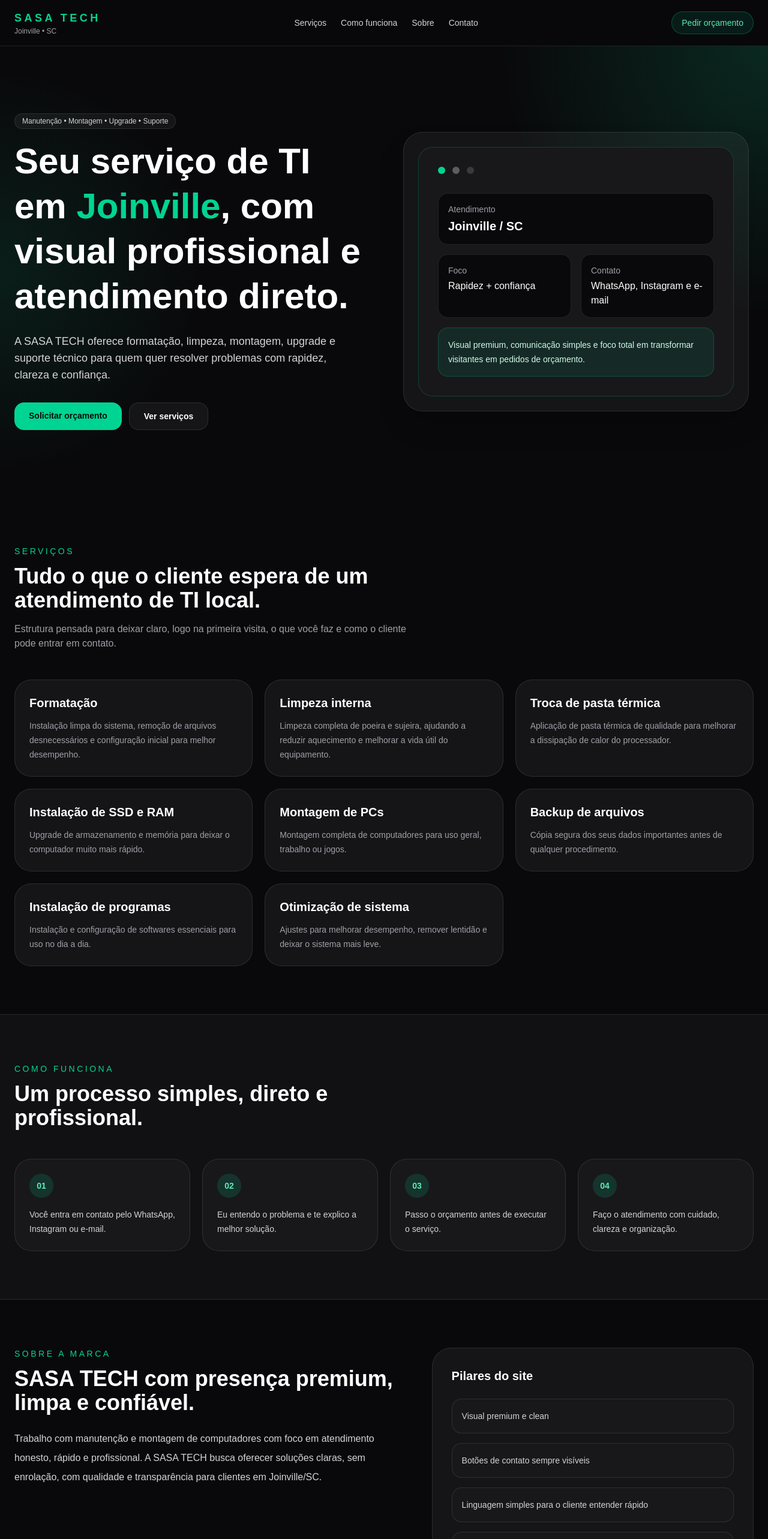
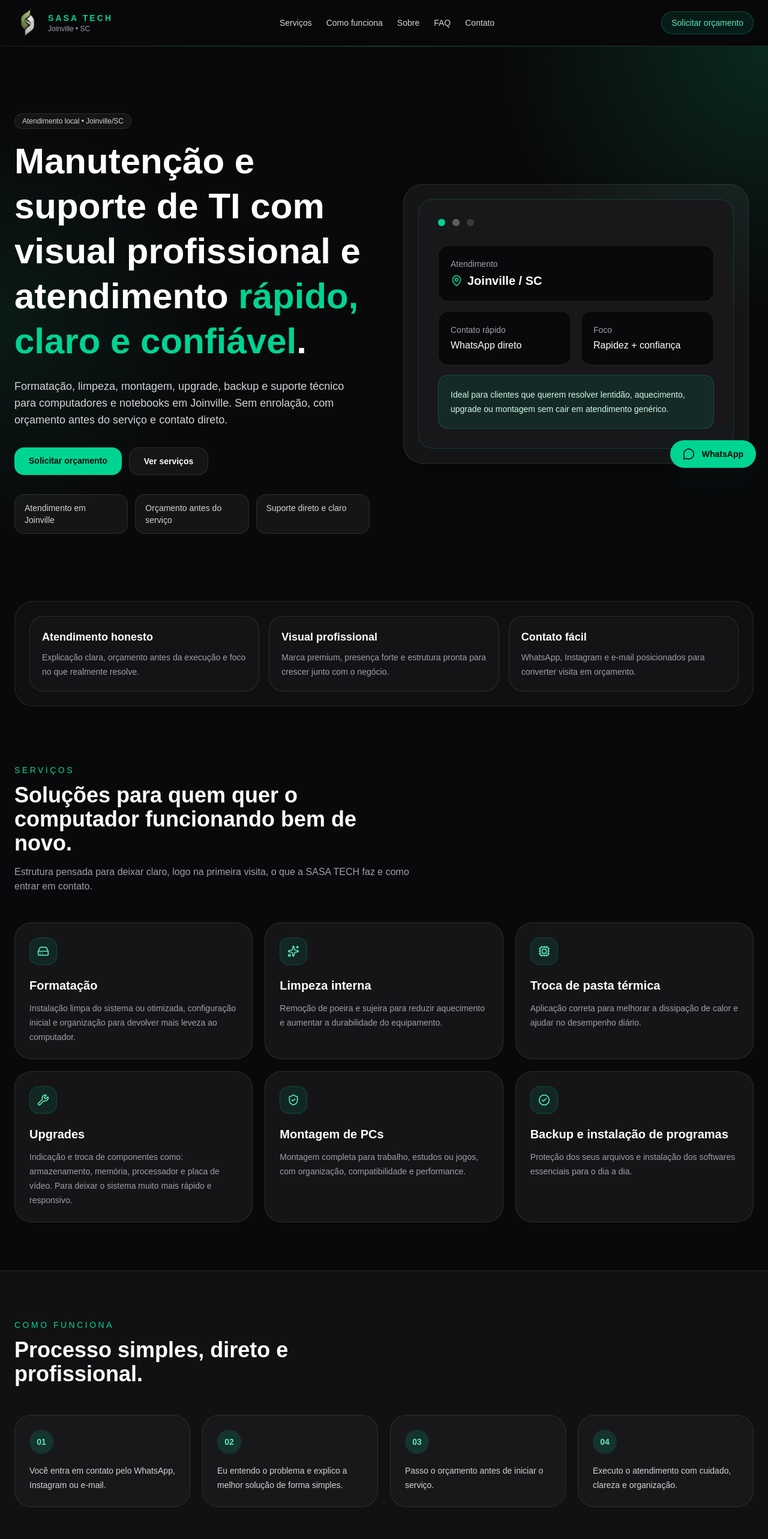
Before and after one commit to Matheus-Laureano/sasa-tech-site, a Next.js app: page / in a window 1280 px wide. Shown: the top 2566 px of the page at 60% size. Built offline with nearby package versions, Linux system fonts and the light colour scheme.

Commit message:
Pequenas mudanças visuais

```diff
--- a/app/page.tsx
+++ b/app/page.tsx
@@ -1,66 +1,65 @@
+import { AtSign, CheckCircle2, Cpu, HardDrive, Mail, MapPin, MessageCircle, ShieldCheck, Sparkles, Wrench } from "lucide-react";
+import Image from "next/image";
+
 export default function SasaTechHomepage() {
   const services = [
     {
       title: "Formatação",
       description:
-        "Instalação limpa do sistema, remoção de arquivos desnecessários e configuração inicial para melhor desempenho.",
+        "Instalação limpa do sistema ou otimizada, configuração inicial e organização para devolver mais leveza ao computador.",
+      icon: HardDrive,
     },
     {
       title: "Limpeza interna",
       description:
-        "Limpeza completa de poeira e sujeira, ajudando a reduzir aquecimento e melhorar a vida útil do equipamento.",
+        "Remoção de poeira e sujeira para reduzir aquecimento e aumentar a durabilidade do equipamento.",
+      icon: Sparkles,
     },
     {
       title: "Troca de pasta térmica",
       description:
-        "Aplicação de pasta térmica de qualidade para melhorar a dissipação de calor do processador.",
+        "Aplicação correta para melhorar a dissipação de calor e ajudar no desempenho diário.",
+      icon: Cpu,
     },
     {
-      title: "Instalação de SSD e RAM",
+      title: "Upgrades",
       description:
-        "Upgrade de armazenamento e memória para deixar o computador muito mais rápido.",
+        "Indicação e troca de componentes como: armazenamento, memória, processador e placa de vídeo. Para deixar o sistema muito mais rápido e responsivo.",
+      icon: Wrench,
     },
     {
       title: "Montagem de PCs",
       description:
-        "Montagem completa de computadores para uso geral, trabalho ou jogos.",
+        "Montagem completa para trabalho, estudos ou jogos, com organização, compatibilidade e performance.",
+      icon: ShieldCheck,
     },
     {
-      title: "Backup de arquivos",
+      title: "Backup e instalação de programas",
       description:
-        "Cópia segura dos seus dados importantes antes de qualquer procedimento.",
-    },
-    {
-      title: "Instalação de programas",
-      description:
-        "Instalação e configuração de softwares essenciais para uso no dia a dia.",
-    },
-    {
-      title: "Otimização de sistema",
-      description:
-        "Ajustes para melhorar desempenho, remover lentidão e deixar o sistema mais leve.",
+        "Proteção dos seus arquivos e instalação dos softwares essenciais para o dia a dia.",
+      icon: CheckCircle2,
     },
   ];
 
   const steps = [
     "Você entra em contato pelo WhatsApp, Instagram ou e-mail.",
-    "Eu entendo o problema e te explico a melhor solução.",
-    "Passo o orçamento antes de executar o serviço.",
-    "Faço o atendimento com cuidado, clareza e organização.",
+    "Eu entendo o problema e explico a melhor solução de forma simples.",
+    "Passo o orçamento antes de iniciar o serviço.",
+    "Executo o atendimento com cuidado, clareza e organização.",
   ];
 
   const faqs = [
     {
       q: "Quais serviços a SASA TECH faz?",
-      a: "Formatação, limpeza, montagem, upgrade e suporte técnico em geral para computadores e notebooks.",
+      a: "Formatação, limpeza interna, troca de pasta térmica, upgrade, montagem de PCs, backup e instalação de programas.",
     },
     {
       q: "Você atende em Joinville?",
-      a: "Sim. O foco é Joinville/SC, com atendimento pensado para a região.",
+      a: "Sim. O foco é Joinville/SC, com atendimento pensado para quem busca agilidade e confiança na região.",
     },
     {
-      q: "Faz orçamento antes do serviço?",
-      a: "Sim. A ideia é sempre deixar claro o que será feito antes de começar.",
+      q: "Como funciona o orçamento?",
+      a: "O objetivo é sempre deixar claro o que será feito sem compromisso financeiro algum antes de começar qualquer procedimento.",
     },
     {
       q: "Atende notebook e PC?",
@@ -68,51 +67,85 @@ export default function SasaTechHomepage() {
     },
   ];
 
+  const contactLinks = {
+    whatsapp: "https://wa.me/5547999609562?text=Olá,%20quero%20um%20orçamento",
+    instagram: "https://instagram.com/sasa.tech",
+    email: "mailto:contato@sasatech.com.br",
+  };
+
   return (
-    <div className="min-h-screen bg-zinc-950 text-zinc-100">
-      <header className="sticky top-0 z-50 border-b border-white/10 bg-zinc-950/85 backdrop-blur">
+    <div className="min-h-screen bg-zinc-950 text-zinc-100 selection:bg-emerald-400 selection:text-zinc-950">
+      <a
+        href={contactLinks.whatsapp}
+        target="_blank"
+        rel="noreferrer"
+        className="fixed bottom-5 right-5 z-50 inline-flex items-center gap-3 rounded-full border border-emerald-400/30 bg-emerald-400 px-5 py-3 text-sm font-semibold text-zinc-950 shadow-2xl shadow-emerald-950/40 transition hover:scale-[1.02]"
+      >
+        <MessageCircle className="h-5 w-5" />
+        WhatsApp
+      </a>
+
+      <header className="sticky top-0 z-40 border-b border-white/10 bg-zinc-950/80 backdrop-blur-xl">
         <div className="mx-auto flex max-w-7xl items-center justify-between px-6 py-4">
-          <div>
-            <div className="text-lg font-semibold tracking-[0.25em] text-emerald-400">
+          <a href="#inicio" className="group flex items-center gap-3">
+            <Image
+              src="/logo.png"
+              alt="SASA TECH"
+              width={44}
+              height={44}
+              className="h-11 w-11 object-contain transition group-hover:opacity-80"
+            />
+            <div className="flex flex-col leading-tight">
+              <span className="text-sm font-semibold tracking-[0.22em] text-emerald-400 transition group-hover:text-emerald-300">
                 SASA TECH
+              </span>
+              <span className="text-xs text-zinc-400">Joinville • SC</span>
             </div>
-            <div className="text-xs text-zinc-400">Joinville • SC</div>
-          </div>
+          </a>
 
           <nav className="hidden gap-6 text-sm text-zinc-300 md:flex">
             <a href="#servicos" className="transition hover:text-white">Serviços</a>
             <a href="#como-funciona" className="transition hover:text-white">Como funciona</a>
             <a href="#sobre" className="transition hover:text-white">Sobre</a>
+            <a href="#faq" className="transition hover:text-white">FAQ</a>
             <a href="#contato" className="transition hover:text-white">Contato</a>
           </nav>
 
           <a
-            href="#contato"
+            href={contactLinks.whatsapp}
+            target="_blank"
+            rel="noreferrer"
             className="rounded-full border border-emerald-400/30 bg-emerald-400/10 px-4 py-2 text-sm font-medium text-emerald-300 transition hover:bg-emerald-400/20"
           >
-            Pedir orçamento
+            Solicitar orçamento
           </a>
         </div>
       </header>
 
-      <main>
+      <main id="inicio">
         <section className="relative overflow-hidden">
-          <div className="absolute inset-0 bg-[radial-gradient(circle_at_top_right,rgba(16,185,129,0.18),transparent_30%),radial-gradient(circle_at_left,rgba(16,185,129,0.12),transparent_25%)]" />
+          <div className="absolute inset-0 bg-[radial-gradient(circle_at_top_right,rgba(16,185,129,0.18),transparent_28%),radial-gradient(circle_at_left,rgba(16,185,129,0.10),transparent_25%)]" />
+          <div className="absolute inset-x-0 top-0 h-px bg-gradient-to-r from-transparent via-emerald-400/30 to-transparent" />
+
           <div className="relative mx-auto grid max-w-7xl gap-12 px-6 py-20 md:grid-cols-2 md:py-28">
             <div className="flex flex-col justify-center">
               <div className="mb-4 inline-flex w-fit rounded-full border border-white/10 bg-white/5 px-3 py-1 text-xs text-zinc-300">
-                Manutenção • Montagem • Upgrade • Suporte
+                Atendimento local • Joinville/SC
               </div>
+
               <h1 className="max-w-2xl text-4xl font-semibold leading-tight text-white md:text-6xl">
-                Seu serviço de TI em <span className="text-emerald-400">Joinville</span>, com visual profissional e atendimento direto.
+                Manutenção e suporte de TI com visual profissional e atendimento <span className="text-emerald-400">rápido, claro e confiável</span>.
               </h1>
+
               <p className="mt-6 max-w-xl text-base leading-7 text-zinc-300 md:text-lg">
-                A SASA TECH oferece formatação, limpeza, montagem, upgrade e suporte técnico para quem quer resolver problemas com rapidez, clareza e confiança.
+                Formatação, limpeza, montagem, upgrade, backup e suporte técnico para computadores e notebooks em Joinville. Sem enrolação, com orçamento antes do serviço e contato direto.
               </p>
 
               <div className="mt-8 flex flex-col gap-3 sm:flex-row">
                 <a
-                  href="#contato"
+                  href={contactLinks.whatsapp}
+                  target="_blank"
+                  rel="noreferrer"
                   className="rounded-2xl bg-emerald-400 px-6 py-3 text-center text-sm font-semibold text-zinc-950 transition hover:opacity-90"
                 >
                   Solicitar orçamento
@@ -123,6 +156,18 @@ export default function SasaTechHomepage() {
                 >
                   Ver serviços
                 </a>
+              </div>
+
+              <div className="mt-8 grid gap-3 sm:grid-cols-3">
+                {[
+                  "Atendimento em Joinville",
+                  "Orçamento antes do serviço",
+                  "Suporte direto e claro",
+                ].map((item) => (
+                  <div key={item} className="rounded-2xl border border-white/10 bg-white/5 px-4 py-3 text-sm text-zinc-300">
+                    {item}
+                  </div>
+                ))}
               </div>
             </div>
 
@@ -136,27 +181,56 @@ export default function SasaTechHomepage() {
                   </div>
 
                   <div className="space-y-4">
-                    <div className="rounded-2xl border border-white/10 bg-zinc-950 p-4">
+                    <div className="rounded-2xl border border-white/10 bg-zinc-950 p-5">
                       <div className="text-sm text-zinc-400">Atendimento</div>
-                      <div className="mt-1 text-xl font-semibold text-white">Joinville / SC</div>
+                      <div className="mt-1 flex items-center gap-2 text-xl font-semibold text-white">
+                        <MapPin className="h-5 w-5 text-emerald-400" />
+                        Joinville / SC
                       </div>
+                    </div>
+
                     <div className="grid gap-4 sm:grid-cols-2">
-                      <div className="rounded-2xl border border-white/10 bg-zinc-950 p-4">
+                      <div className="rounded-2xl border border-white/10 bg-zinc-950 p-5">
+                        <div className="text-sm text-zinc-400">Contato rápido</div>
+                        <div className="mt-1 font-medium text-white">WhatsApp direto</div>
+                      </div>
+                      <div className="rounded-2xl border border-white/10 bg-zinc-950 p-5">
                         <div className="text-sm text-zinc-400">Foco</div>
                         <div className="mt-1 font-medium text-white">Rapidez + confiança</div>
                       </div>
-                      <div className="rounded-2xl border border-white/10 bg-zinc-950 p-4">
-                        <div className="text-sm text-zinc-400">Contato</div>
-                        <div className="mt-1 font-medium text-white">WhatsApp, Instagram e e-mail</div>
                     </div>
-                    </div>
-                    <div className="rounded-2xl border border-emerald-400/20 bg-emerald-400/10 p-4 text-sm leading-6 text-emerald-100">
-                      Visual premium, comunicação simples e foco total em transformar visitantes em pedidos de orçamento.
+
+                    <div className="rounded-2xl border border-emerald-400/20 bg-emerald-400/10 p-5 text-sm leading-6 text-emerald-100">
+                      Ideal para clientes que querem resolver lentidão, aquecimento, upgrade ou montagem sem cair em atendimento genérico.
                     </div>
                   </div>
                 </div>
               </div>
             </div>
+          </div>
+        </section>
+
+        <section className="mx-auto max-w-7xl px-6 pb-4">
+          <div className="grid gap-4 rounded-[2rem] border border-white/10 bg-white/[0.03] p-6 md:grid-cols-3">
+            {[
+              {
+                title: "Atendimento honesto",
+                text: "Explicação clara, orçamento antes da execução e foco no que realmente resolve.",
+              },
+              {
+                title: "Visual profissional",
+                text: "Marca premium, presença forte e estrutura pronta para crescer junto com o negócio.",
+              },
+              {
+                title: "Contato fácil",
+                text: "WhatsApp, Instagram e e-mail posicionados para converter visita em orçamento.",
+              },
+            ].map((item) => (
+              <div key={item.title} className="rounded-[1.5rem] border border-white/10 bg-zinc-900/70 p-5">
+                <h3 className="text-lg font-semibold text-white">{item.title}</h3>
+                <p className="mt-2 text-sm leading-6 text-zinc-400">{item.text}</p>
+              </div>
+            ))}
           </div>
         </section>
 
@@ -166,23 +240,29 @@ export default function SasaTechHomepage() {
               Serviços
             </div>
             <h2 className="mt-3 text-3xl font-semibold text-white md:text-4xl">
-              Tudo o que o cliente espera de um atendimento de TI local.
+              Soluções para quem quer o computador funcionando bem de novo.
             </h2>
             <p className="mt-4 text-zinc-400">
-              Estrutura pensada para deixar claro, logo na primeira visita, o que você faz e como o cliente pode entrar em contato.
+              Estrutura pensada para deixar claro, logo na primeira visita, o que a SASA TECH faz e como entrar em contato.
             </p>
           </div>
 
           <div className="grid gap-5 md:grid-cols-2 xl:grid-cols-3">
-            {services.map((service) => (
+            {services.map((service) => {
+              const Icon = service.icon;
+              return (
                 <div
                   key={service.title}
                   className="rounded-[1.75rem] border border-white/10 bg-white/5 p-6 transition hover:-translate-y-1 hover:border-emerald-400/30 hover:bg-white/[0.07]"
                 >
+                  <div className="mb-5 inline-flex rounded-2xl border border-emerald-400/20 bg-emerald-400/10 p-3 text-emerald-300">
+                    <Icon className="h-5 w-5" />
+                  </div>
                   <h3 className="text-xl font-semibold text-white">{service.title}</h3>
                   <p className="mt-3 text-sm leading-6 text-zinc-400">{service.description}</p>
                 </div>
-            ))}
+              );
+            })}
           </div>
         </section>
 
@@ -193,7 +273,7 @@ export default function SasaTechHomepage() {
                 Como funciona
               </div>
               <h2 className="mt-3 text-3xl font-semibold text-white md:text-4xl">
-                Um processo simples, direto e profissional.
+                Processo simples, direto e profissional.
               </h2>
             </div>
 
@@ -211,47 +291,48 @@ export default function SasaTechHomepage() {
         </section>
 
         <section id="sobre" className="mx-auto max-w-7xl px-6 py-20">
-          <div className="grid gap-10 md:grid-cols-[1.1fr_0.9fr]">
+          <div className="grid gap-10 md:grid-cols-[1.05fr_0.95fr]">
             <div>
               <div className="text-sm font-medium uppercase tracking-[0.25em] text-emerald-400">
-                Sobre a marca
+                Sobre a SASA TECH
               </div>
               <h2 className="mt-3 text-3xl font-semibold text-white md:text-4xl">
-                SASA TECH com presença premium, limpa e confiável.
+                Atendimento de TI com presença premium e comunicação simples.
               </h2>
               <p className="mt-6 max-w-2xl text-base leading-8 text-zinc-300">
-                Trabalho com manutenção e montagem de computadores com foco em atendimento honesto, rápido e profissional. A SASA TECH busca oferecer soluções claras, sem enrolação, com qualidade e transparência para clientes em Joinville/SC.
+                Trabalho com manutenção e montagem de computadores com foco em atendimento honesto, rápido e profissional. A SASA TECH foi pensada para transmitir confiança logo no primeiro contato, com linguagem clara e foco em resultado.
+              </p>
+              <p className="mt-4 max-w-2xl text-base leading-8 text-zinc-400">
+
               </p>
             </div>
 
             <div className="rounded-[2rem] border border-white/10 bg-white/5 p-8">
-              <h3 className="text-xl font-semibold text-white">Pilares do site</h3>
+              <h3 className="text-xl font-semibold text-white">Diferenciais</h3>
               <div className="mt-6 space-y-4 text-sm leading-6 text-zinc-300">
-                <div className="rounded-2xl border border-white/10 bg-zinc-900 p-4">
-                  Visual premium e clean
+                {[
+                  "Explicação clara, sem linguagem complicada",
+                  "Orçamento antes de executar o serviço",
+                  "Atendimento AJUSTAR ESSE TEXTO",
+                  "Busca e entrega seu PC",
+                ].map((item) => (
+                  <div key={item} className="rounded-2xl border border-white/10 bg-zinc-900 p-4">
+                    {item}
                   </div>
-                <div className="rounded-2xl border border-white/10 bg-zinc-900 p-4">
-                  Botões de contato sempre visíveis
-                </div>
-                <div className="rounded-2xl border border-white/10 bg-zinc-900 p-4">
-                  Linguagem simples para o cliente entender rápido
-                </div>
-                <div className="rounded-2xl border border-white/10 bg-zinc-900 p-4">
-                  Estrutura pronta para publicar na Vercel
-                </div>
+                ))}
               </div>
             </div>
           </div>
         </section>
 
-        <section className="border-y border-white/10 bg-white/[0.03]">
+        <section id="faq" className="border-y border-white/10 bg-white/[0.03]">
           <div className="mx-auto max-w-7xl px-6 py-20">
             <div className="mb-12 max-w-2xl">
               <div className="text-sm font-medium uppercase tracking-[0.25em] text-emerald-400">
                 Perguntas frequentes
               </div>
               <h2 className="mt-3 text-3xl font-semibold text-white md:text-4xl">
-                Dúvidas que o cliente costuma ter.
+                Dúvidas que o cliente costuma ter antes de chamar.
               </h2>
             </div>
 
@@ -268,7 +349,7 @@ export default function SasaTechHomepage() {
 
         <section id="contato" className="mx-auto max-w-7xl px-6 py-20">
           <div className="rounded-[2rem] border border-emerald-400/20 bg-gradient-to-br from-emerald-400/15 to-zinc-900 p-8 md:p-12">
-            <div className="grid gap-10 md:grid-cols-[1.2fr_0.8fr]">
+            <div className="grid gap-10 md:grid-cols-[1.15fr_0.85fr]">
               <div>
                 <div className="text-sm font-medium uppercase tracking-[0.25em] text-emerald-300">
                   Contato
@@ -277,19 +358,35 @@ export default function SasaTechHomepage() {
                   Pronto para transformar visita em orçamento.
                 </h2>
                 <p className="mt-5 max-w-2xl text-base leading-7 text-zinc-200">
-                  Aqui entram seus links reais de WhatsApp, Instagram e e-mail. Essa é a área mais importante do site para converter clientes.
+                  Fale direto pelos canais abaixo. O foco aqui é facilitar o contato rápido para orçamento, atendimento e dúvidas sobre manutenção, upgrade ou montagem.
                 </p>
               </div>
 
               <div className="space-y-4 rounded-[1.75rem] border border-white/10 bg-zinc-950/70 p-6">
-                <a href="https://wa.me/5547999609562?text=Olá,%20quero%20um%20orçamento" className="block rounded-2xl border border-white/10 bg-white/5 px-4 py-4 text-sm text-zinc-200 transition hover:bg-white/10">
+                <a
+                  href={contactLinks.whatsapp}
+                  target="_blank"
+                  rel="noreferrer"
+                  className="flex items-center gap-3 rounded-2xl border border-white/10 bg-white/5 px-4 py-4 text-sm text-zinc-200 transition hover:bg-white/10"
+                >
+                  <MessageCircle className="h-5 w-5 text-emerald-400" />
                   WhatsApp
                 </a>
-                <a href="https://instagram.com/sasa.tech" className="block rounded-2xl border border-white/10 bg-white/5 px-4 py-4 text-sm text-zinc-200 transition hover:bg-white/10">
-                  Instagram
+                <a
+                  href={contactLinks.instagram}
+                  target="_blank"
+                  rel="noreferrer"
+                  className="flex items-center gap-3 rounded-2xl border border-white/10 bg-white/5 px-4 py-4 text-sm text-zinc-200 transition hover:bg-white/10"
+                >
+                  <AtSign className="h-5 w-5 text-emerald-400" />
+                  @sasa.tech
                 </a>
-                <a href="mailto:contato@sasatech.com.br" className="block rounded-2xl border border-white/10 bg-white/5 px-4 py-4 text-sm text-zinc-200 transition hover:bg-white/10">
-                  E-mail
+                <a
+                  href={contactLinks.email}
+                  className="flex items-center gap-3 rounded-2xl border border-white/10 bg-white/5 px-4 py-4 text-sm text-zinc-200 transition hover:bg-white/10"
+                >
+                  <Mail className="h-5 w-5 text-emerald-400" />
+                  contato@sasatech.com.br
                 </a>
               </div>
             </div>
--- a/package.json
+++ b/package.json
@@ -9,6 +9,7 @@
     "lint": "eslint"
   },
   "dependencies": {
+    "lucide-react": "^1.6.0",
     "next": "16.2.1",
     "react": "19.2.4",
     "react-dom": "19.2.4"
```
Also changed, not shown: public/logo.png (added), 1 other file (tests, documents, lock files or other folders). Lines whose indentation alone changed are shown as unchanged.
